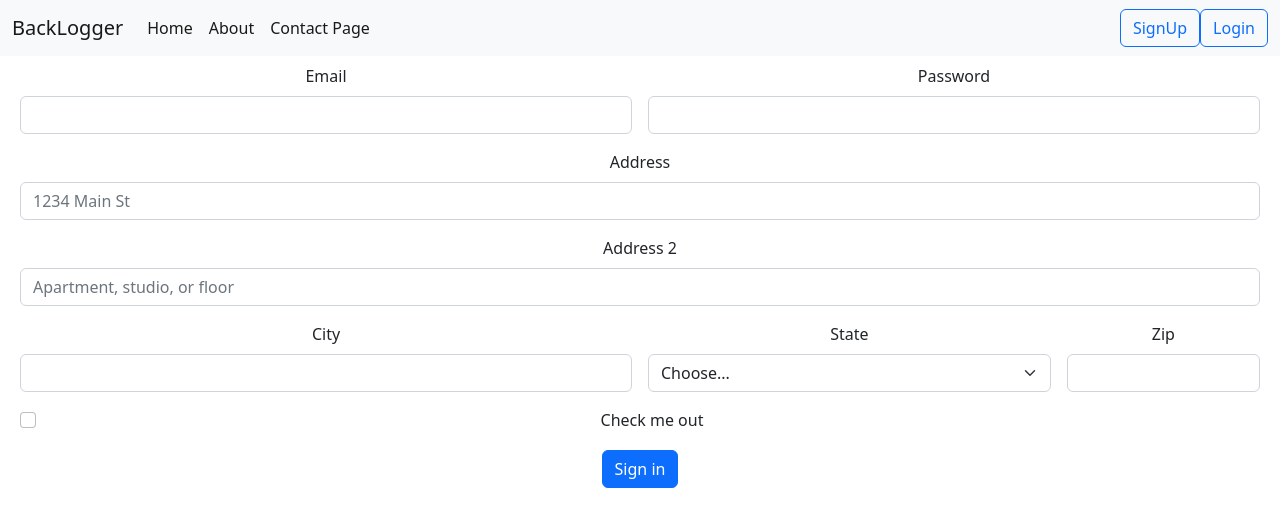
After one commit to varunsh722/backlogger, a Flask app: template templates/Register.html in a window 1280 px wide. The commit adds this page. Shown: the top 527 px of the page. Run offline with Flask 2, Linux system fonts and the light colour scheme; the template is opened without the code that fills it, so the values that code supplies are empty.

Commit message:
added register.html

```diff
--- /dev/null
+++ b/templates/Register.html
@@ -0,0 +1,86 @@
+<!doctype html>
+<html lang="en">
+  <head>
+    <meta charset="utf-8">
+    <meta name="viewport" content="width=device-width, initial-scale=1">
+    <title>BackLogger</title>
+    <link href="https://cdn.jsdelivr.net/npm/bootstrap@5.2.0-beta1/dist/css/bootstrap.min.css" rel="stylesheet" integrity="sha384-0evHe/X+R7YkIZDRvuzKMRqM+OrBnVFBL6DOitfPri4tjfHxaWutUpFmBp4vmVor" crossorigin="anonymous">
+  </head>
+  <body>
+    <nav class="navbar navbar-expand-lg bg-light">
+        <div class="container-fluid">
+          <a class="navbar-brand" href="#">BackLogger</a>
+          <button class="navbar-toggler" type="button" data-bs-toggle="collapse" data-bs-target="#navbarSupportedContent" aria-controls="navbarSupportedContent" aria-expanded="false" aria-label="Toggle navigation">
+            <span class="navbar-toggler-icon"></span>
+          </button>
+          <div class="collapse navbar-collapse" id="navbarSupportedContent">
+            <ul class="navbar-nav me-auto mb-2 mb-lg-0">
+              <li class="nav-item">
+                <a class="nav-link active" aria-current="page" href="#">Home</a>
+              </li>
+              <li class="nav-item">
+                <a class="nav-link active" href="file:///C:/Users/hp/Desktop/backlogger/templates/About.html">About</a>
+              </li>
+              <li class="nav-item">
+                <a class="nav-link active" aria-current="page" href="#">Contact Page</a>
+              </li>
+            </ul>
+            <a class="btn btn-outline-primary" href="#">SignUp</a>
+            <a class="btn btn-outline-primary" href="#">Login</a>
+          </div>
+        </div>
+      </nav>
+    <center>
+      <div class="mb-3 p-2">
+
+      <div class="container-fluid">
+      <form class="row g-3">
+          <div class="col-md-6">
+          <label for="inputEmail4" class="form-label">Email</label>
+          <input type="email" class="form-control" id="inputEmail4">
+        </div>
+        <div class="col-md-6">
+          <label for="inputPassword4" class="form-label">Password</label>
+          <input type="password" class="form-control" id="inputPassword4">
+        </div>
+        <div class="col-12">
+          <label for="inputAddress" class="form-label">Address</label>
+          <input type="text" class="form-control" id="inputAddress" placeholder="1234 Main St">
+        </div>
+        <div class="col-12">
+          <label for="inputAddress2" class="form-label">Address 2</label>
+          <input type="text" class="form-control" id="inputAddress2" placeholder="Apartment, studio, or floor">
+        </div>
+        <div class="col-md-6">
+          <label for="inputCity" class="form-label">City</label>
+          <input type="text" class="form-control" id="inputCity">
+        </div>
+        <div class="col-md-4">
+          <label for="inputState" class="form-label">State</label>
+          <select id="inputState" class="form-select">
+            <option selected>Choose...</option>
+            <option>...</option>
+          </select>
+        </div>
+        <div class="col-md-2">
+          <label for="inputZip" class="form-label">Zip</label>
+          <input type="text" class="form-control" id="inputZip">
+        </div>
+        <div class="col-12">
+          <div class="form-check">
+            <input class="form-check-input" type="checkbox" id="gridCheck">
+            <label class="form-check-label" for="gridCheck">
+              Check me out
+            </label>
+          </div>
+        </div>
+        <div class="col-12">
+          <button type="submit" class="btn btn-primary">Sign in</button>
+        </div>
+      </form>
+    </div>
+</div>
+</center>
+      <script src="https://cdn.jsdelivr.net/npm/bootstrap@5.2.0-beta1/dist/js/bootstrap.bundle.min.js" integrity="sha384-pprn3073KE6tl6bjs2QrFaJGz5/SUsLqktiwsUTF55Jfv3qYSDhgCecCxMW52nD2" crossorigin="anonymous"></script>
+  </body>
+</html>
```
Also changed, not shown: templates/About.html (+39 -2 lines), templates/StudentLogin.html (+4 -4 lines), templates/index.html (+48 -15 lines), templates/login.html (+7 -7 lines).
